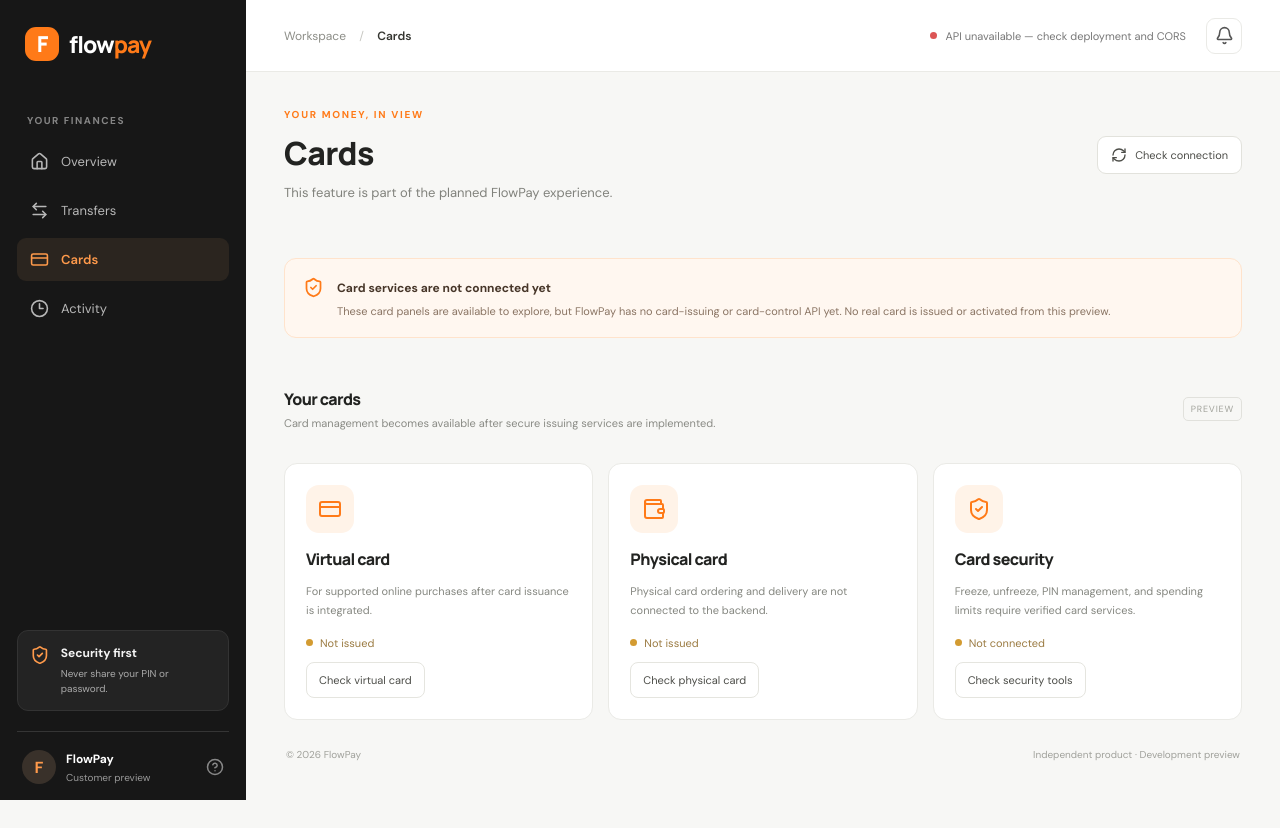
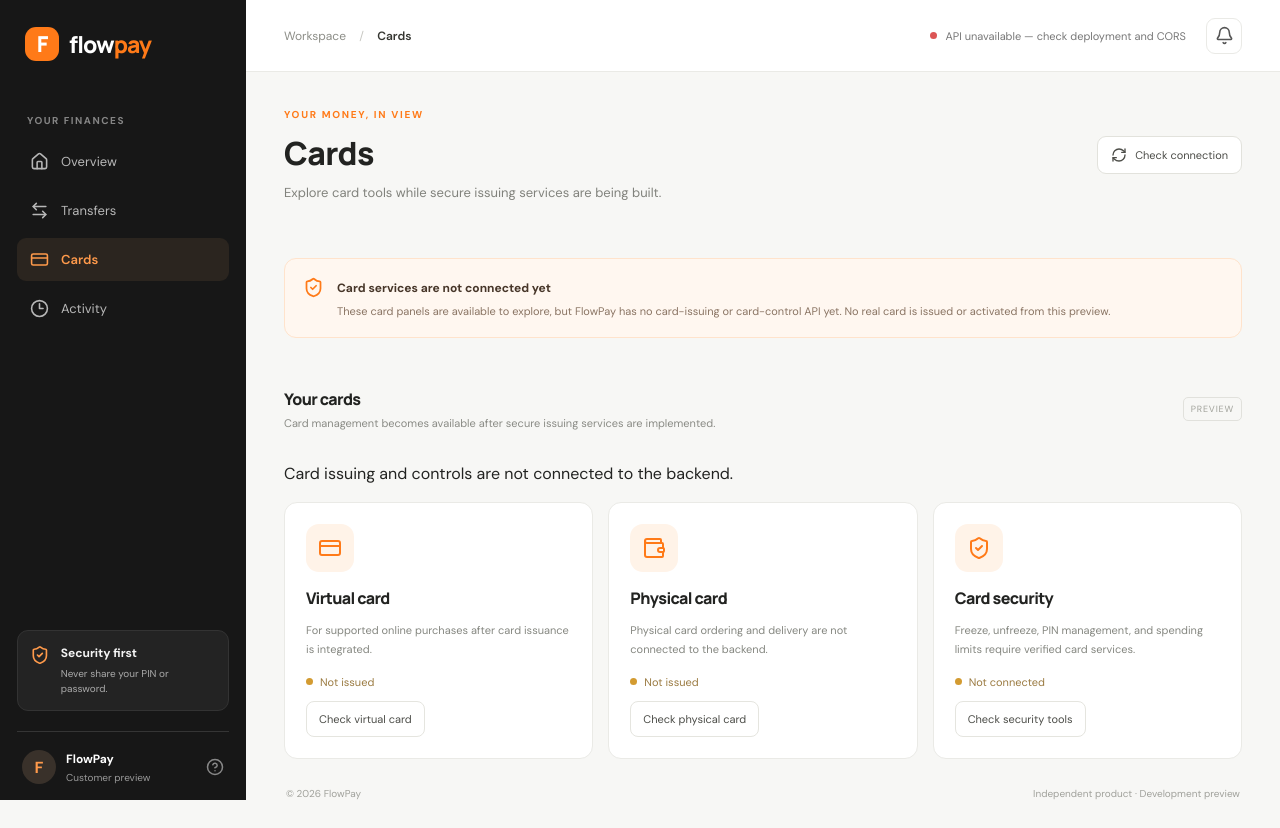
Before and after one commit to Balmasexy/flow-pay, a React (Vite) app in the folder apps/web/: page / in a window 1280 px wide. Both pictures are taken after a click on the button "Cards". Before the commit the page ends 800 px from the top, so only its background shows below. Built offline with nearby package versions, Linux system fonts and the light colour scheme; no server answers.

Commit message:
Make FlowPay card preview controls report accurate feature status

```diff
--- a/apps/web/src/App.tsx
+++ b/apps/web/src/App.tsx
@@ -15,6 +15,7 @@
   const [apiMessage, setApiMessage] = useState("Checking API connection…");
   const [page, setPage] = useState<Page>("Overview");
   const [menuOpen, setMenuOpen] = useState(false);
+  const [featureMessage, setFeatureMessage] = useState("Card issuing and controls are not connected to the backend.");
 
   async function checkApi() {
     if (!API_URL) {
@@ -128,7 +129,11 @@
               <p className="subtitle">
                 {page === "Overview"
                   ? "A clearer view of your financial life starts here."
-                  : "This feature is part of the planned FlowPay experience."}
+                  : page === "Cards"
+                    ? "Explore card tools while secure issuing services are being built."
+                    : page === "Transfers"
+                      ? "Review the transfer workflow and the checks required before it can be enabled."
+                      : "Review verified account activity when ledger-backed history is available."}
               </p>
             </div>
             <button className="refresh-button" onClick={() => void checkApi()}>
@@ -223,27 +228,28 @@
                 <div><h2>Your cards</h2><p>Card management becomes available after secure issuing services are implemented.</p></div>
                 <span className="preview-label">PREVIEW</span>
               </section>
+              <p className="feature-feedback" role="status">{featureMessage}</p>
               <section className="card-feature-grid">
                 <article className="panel feature-card">
                   <div className="feature-icon"><CreditCard size={24} /></div>
                   <h2>Virtual card</h2>
                   <p>For supported online purchases after card issuance is integrated.</p>
                   <div className="feature-status"><span className="status-dot" /> Not issued</div>
-                  <button className="feature-button" onClick={() => setApiMessage("Card issuance is not available in this preview.")}>Check virtual card</button>
+                  <button className="feature-button" onClick={() => setFeatureMessage("Virtual card issuance is not connected. No card has been created.")}>Check virtual card</button>
                 </article>
                 <article className="panel feature-card">
                   <div className="feature-icon"><Wallet size={24} /></div>
                   <h2>Physical card</h2>
                   <p>Physical card ordering and delivery are not connected to the backend.</p>
                   <div className="feature-status"><span className="status-dot" /> Not issued</div>
-                  <button className="feature-button" onClick={() => setApiMessage("Physical card ordering is not available in this preview.")}>Check physical card</button>
+                  <button className="feature-button" onClick={() => setFeatureMessage("Physical card ordering and delivery are not connected. No order has been placed.")}>Check physical card</button>
                 </article>
                 <article className="panel feature-card">
                   <div className="feature-icon"><ShieldCheck size={24} /></div>
                   <h2>Card security</h2>
                   <p>Freeze, unfreeze, PIN management, and spending limits require verified card services.</p>
                   <div className="feature-status"><span className="status-dot" /> Not connected</div>
-                  <button className="feature-button" onClick={() => setApiMessage("Card security controls are not available until a card service is connected.")}>Check security tools</button>
+                  <button className="feature-button" onClick={() => setFeatureMessage("Freeze, PIN, and spending-limit controls need a verified card service before they can be enabled.")}>Check security tools</button>
                 </article>
               </section>
             </section>
```
